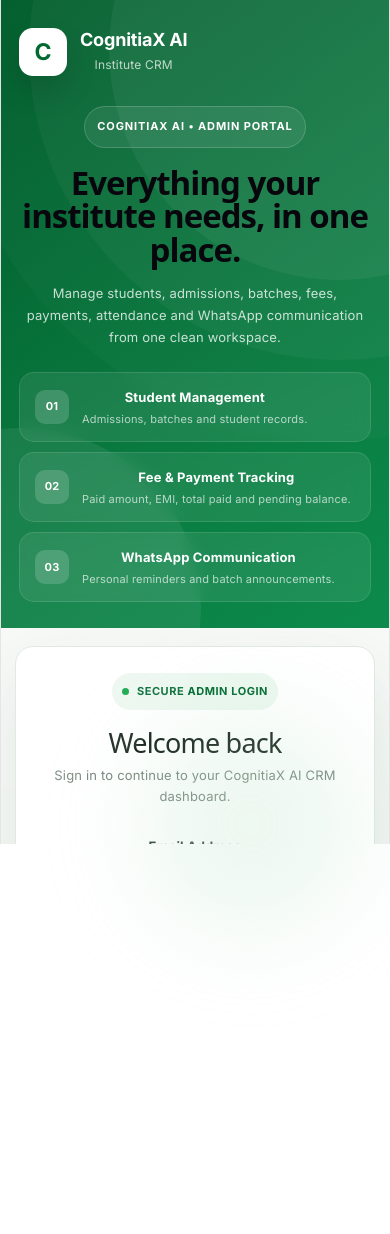
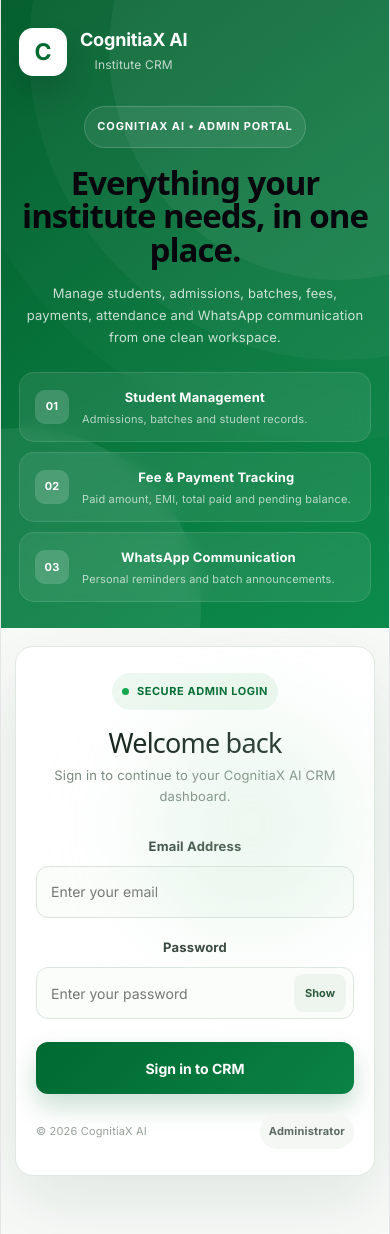
Before and after one commit to imran-shaikh10/cognitiax-ai-crm, a React (Vite) app: page / in a window 390 px wide. Before the commit the page ends 844 px from the top, so only its background shows below. Built offline with nearby package versions, Linux system fonts and the light colour scheme.

Commit message:
Fix mobile login page scrolling

```diff
--- a/src/Login.css
+++ b/src/Login.css
@@ -415,3 +415,71 @@
     margin-bottom: 8px;
   }
 }
+/* =========================================
+   MOBILE LOGIN SCROLL FIX
+   KEEP EXISTING DESIGN UNCHANGED
+========================================= */
+
+@media (max-width: 640px) {
+
+  html,
+  body,
+  #root {
+    width: 100%;
+    min-height: 100%;
+    height: auto;
+    overflow-x: hidden;
+    overflow-y: auto;
+  }
+
+  body {
+    -webkit-overflow-scrolling: touch;
+  }
+
+  .cx-login-page {
+    width: 100%;
+    min-height: 100vh;
+    min-height: 100dvh;
+    height: auto;
+
+    display: flex;
+    flex-direction: column;
+
+    /* IMPORTANT */
+    overflow: visible;
+  }
+
+  .cx-login-showcase {
+    width: 100%;
+    min-height: auto;
+    height: auto;
+    flex: none;
+    overflow: hidden;
+  }
+
+  .cx-login-showcase-inner {
+    width: 100%;
+    min-height: auto;
+    height: auto;
+  }
+
+  .cx-login-form-area {
+    width: 100%;
+    min-height: auto;
+    height: auto;
+    flex: none;
+
+    display: flex;
+    align-items: flex-start;
+    justify-content: center;
+
+    padding-bottom: 50px;
+  }
+
+  .cx-login-card {
+    width: 100%;
+    height: auto;
+    min-height: 0;
+    flex-shrink: 0;
+  }
+}
```
